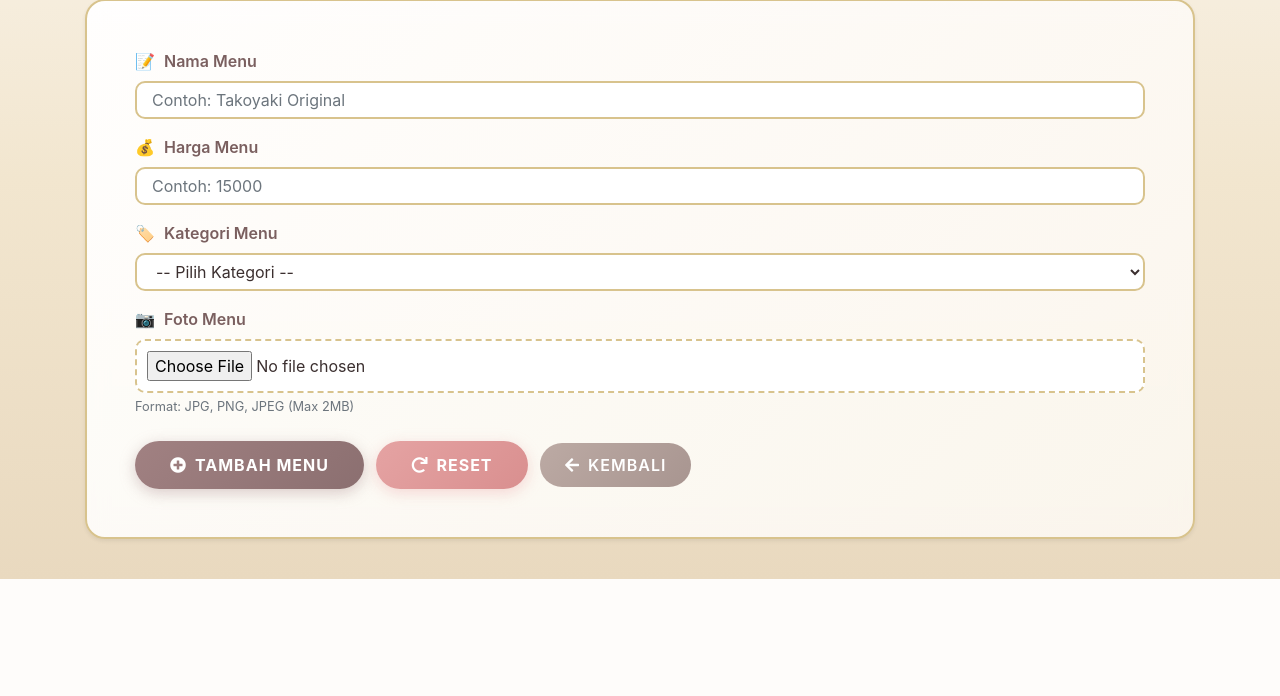
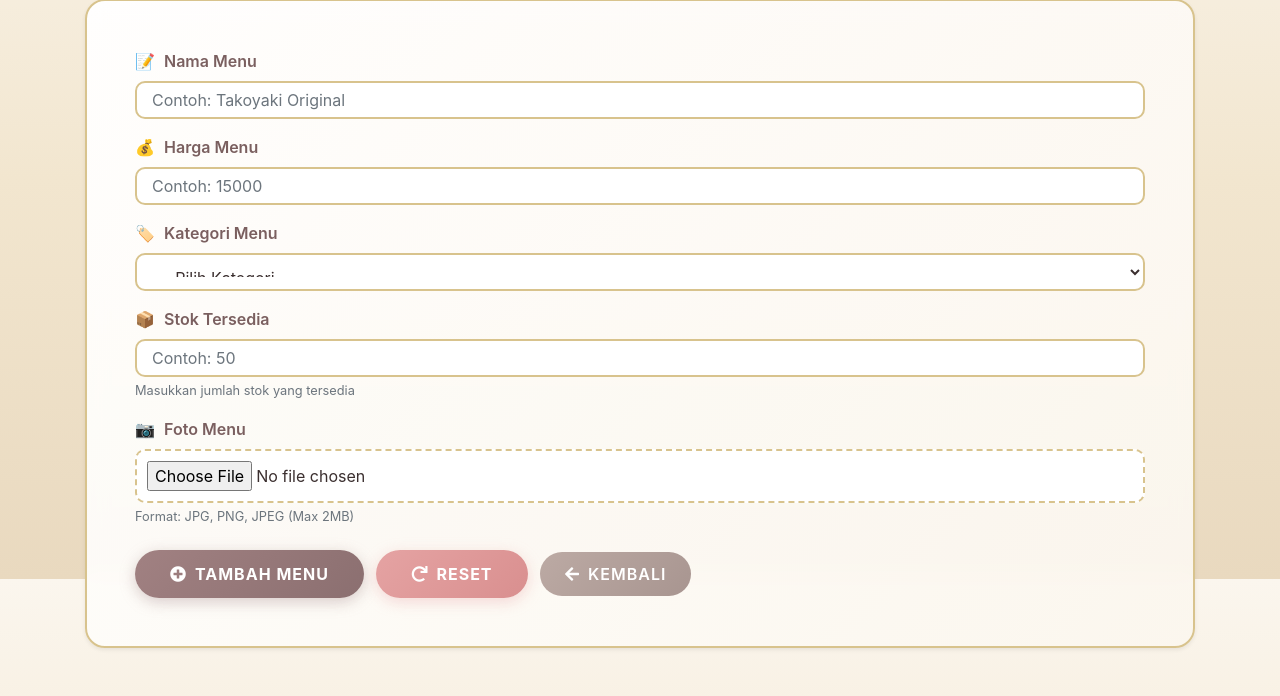
Before and after one commit to ProjectSI-KA21-PTA25-26/Kelompok_6, a PHP site: page /tambah_menu.php in a window 1280 px wide. Shown: the part 221-917 px from the top of the page. Before the commit the page ends 800 px from the top, so only its background shows below. Run offline with PHP 8.4, Linux system fonts and the light colour scheme; a user stored in the database is signed in.

Commit message:
Update tambah_menu.php

```diff
--- a/takosai/tambah_menu.php
+++ b/takosai/tambah_menu.php
@@ -114,6 +114,10 @@ if(!isset($_SESSION['username'])) {
       content: '🏷️ ';
     }
 
+    label[for="stok1"]::before {
+      content: '📦 ';
+    }
+
     /* Style untuk option pertama (placeholder) */
     select.form-control option:first-child {
       color: #A18182;
@@ -127,7 +131,7 @@ if(!isset($_SESSION['username'])) {
     .form-control, select.form-control {
       border: 2px solid #D8C38D;
       border-radius: 10px;
-      padding: 1px 15px;
+      padding: 12px 15px;
       transition: all 0.3s ease;
       background: white;
       color: #3B2F2F;
@@ -297,6 +301,11 @@ if(!isset($_SESSION['username'])) {
           </select>
         </div>
         <div class="form-group">
+          <label for="stok1">Stok Tersedia</label>
+          <input type="number" class="form-control" id="stok1" name="stok" placeholder="Contoh: 50" min="0" required>
+          <small class="form-text text-muted">Masukkan jumlah stok yang tersedia</small>
+        </div>
+        <div class="form-group">
           <label for="gambar">Foto Menu</label>
           <input type="file" class="form-control-file border" id="gambar" name="gambar" accept="image/*" required>
           <small class="form-text text-muted">Format: JPG, PNG, JPEG (Max 2MB)</small>
@@ -318,6 +327,7 @@ if(!isset($_SESSION['username'])) {
           $nama = mysqli_real_escape_string($conn, $_POST['nama_menu']);
           $harga = mysqli_real_escape_string($conn, $_POST['harga']);
           $kategori = mysqli_real_escape_string($conn, $_POST['kategori']);
+          $stok = mysqli_real_escape_string($conn, $_POST['stok']);
 
           $nama_file = $_FILES['gambar']['name'];
           $source = $_FILES['gambar']['tmp_name'];
@@ -331,8 +341,8 @@ if(!isset($_SESSION['username'])) {
               $id_menu = $row['max_id'] + 1;
 
               // Simpan ke database
-              $insert = mysqli_query($conn, "INSERT INTO menu (id_menu, nama_menu, harga, kategori, gambar)
-                                             VALUES ($id_menu, '$nama', '$harga', '$kategori', '$nama_file')");
+              $insert = mysqli_query($conn, "INSERT INTO menu (id_menu, nama_menu, harga, kategori, stok, gambar)
+                                             VALUES ($id_menu, '$nama', '$harga', '$kategori', '$stok', '$nama_file')");
               if($insert){
                   echo "<script>alert('Menu berhasil ditambahkan!'); window.location='daftar_menu.php';</script>";
               } else {
```
